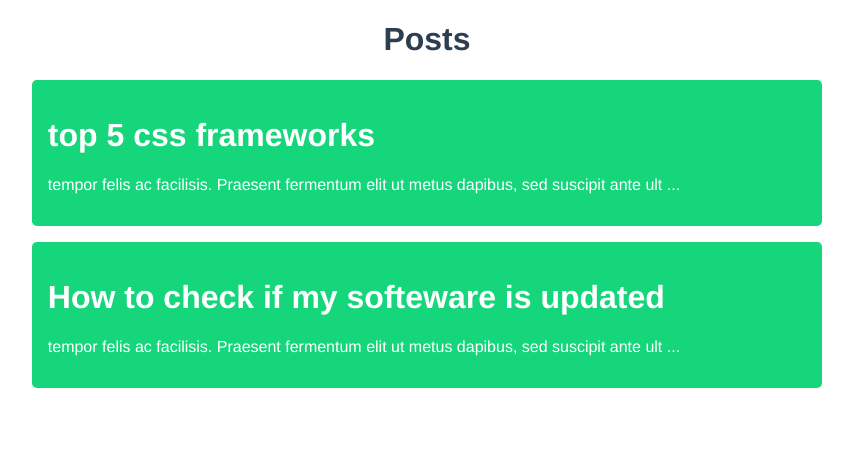
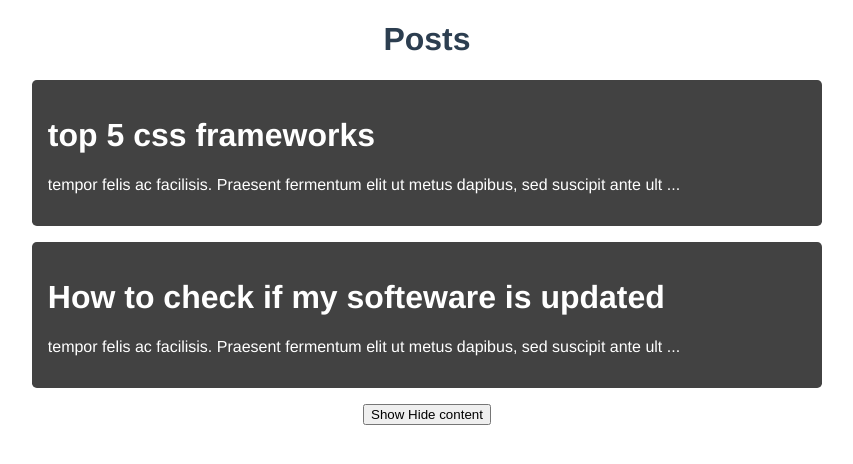
Before and after one commit to Sidiik/vue-compositon-api, a Vue app: page / in a window 1280 px wide. Shown: the top 464 px of the page, without its empty margins (213-1066 px from the left). Built offline with nearby package versions, Linux system fonts and the light colour scheme.

Commit message:
made changes

```diff
--- a/src/components/PostItem.vue
+++ b/src/components/PostItem.vue
@@ -12,6 +12,7 @@ export default {
   props: ["post"],
   setup(props) {
     const snippet = props.post.body.substring(0, 90) + " ...";
+
     return { snippet };
   },
 };
@@ -22,10 +23,11 @@ export default {
   text-align: left;
   width: 60%;
   margin: auto;
-  background: rgb(22, 214, 124);
+  background: rgb(66, 66, 66);
   padding: 1rem;
   margin-bottom: 1rem;
   border-radius: 0.3rem;
   color: white;
+  cursor: pointer;
 }
 </style>
--- a/src/components/PostsList.vue
+++ b/src/components/PostsList.vue
@@ -6,9 +6,15 @@
 
 <script>
 import PostItem from "./PostItem.vue";
+import { onMounted, onUnmounted, onUpdated, ref } from "@vue/runtime-core";
 export default {
   props: ["posts"],
   components: { PostItem },
+  setup() {
+    onMounted(() => console.log("component mounted"));
+    onUpdated(() => console.log("updated"));
+    onUnmounted(() => console.log("unmounted"));
+  },
 };
 </script>
 
--- a/src/views/Home.vue
+++ b/src/views/Home.vue
@@ -1,8 +1,10 @@
 <template>
   <h1>Posts</h1>
-  <div>
+  <div v-if="showPosts">
     <PostsList :posts="posts" />
   </div>
+
+  <button @click="showPosts = !showPosts">Show Hide content</button>
 </template>
 
 <script>
@@ -25,7 +27,9 @@ export default {
           "tempor felis ac facilisis. Praesent fermentum elit ut metus dapibus, sed suscipit ante ultricies. Nunc ornare lacus at lacus euismod consequat. In hac habitasse platea dictumst. Integer et dui volutpat, pretium arcu vitae, porttitor libero. Aliquam sed velit placerat, ultrices magna congue, molestie urna. Nunc vehicula augue sed orci euismod sodales. In ac fringilla libero, in dignissim sem. Cras maximus mauris et neque volutpat vulputate.",
       },
     ]);
-    return { posts };
+
+    const showPosts = ref(true);
+    return { posts, showPosts };
   },
 };
 </script>
```
